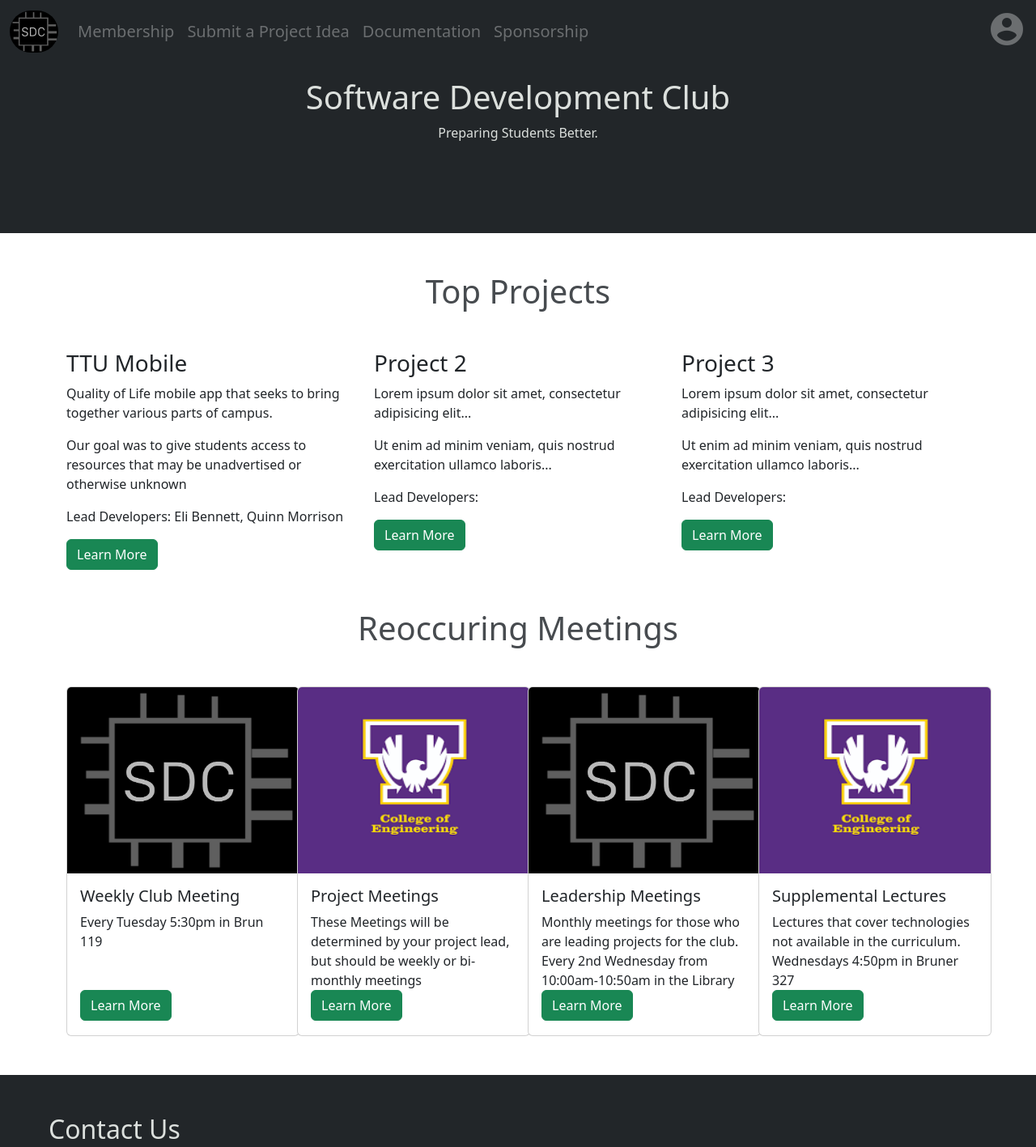
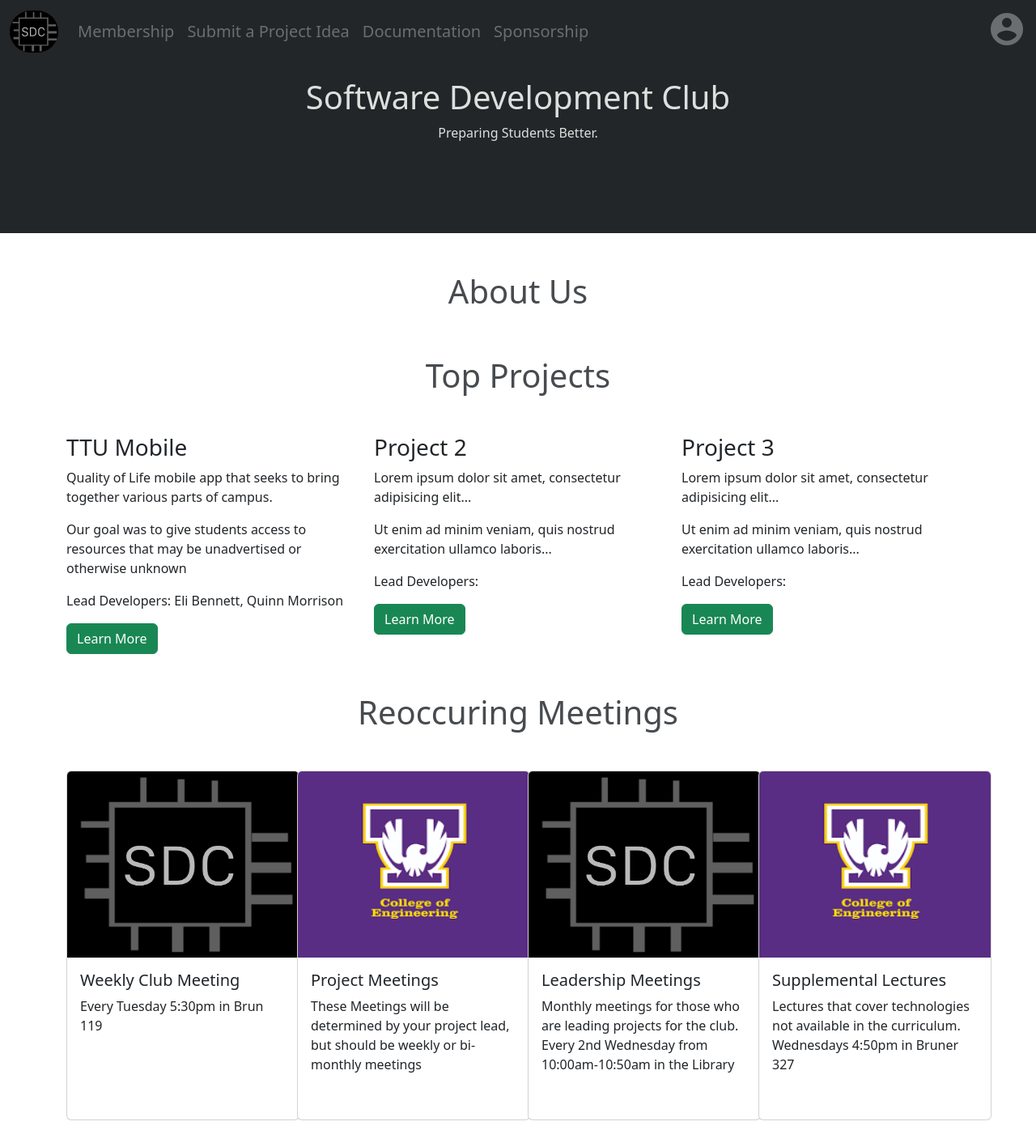
Before and after one commit to sqmorrison/SDC_Website, a plain HTML site: page index.html in a window 1280 px wide. Shown: the top 1417 px of the page at 81% size. Drawn offline with nearby package versions, Linux system fonts and the light colour scheme.

Commit message:
minor changes to index.html and README.md
added an about us section, removed buttons from recurring meetings

```diff
--- a/index.html
+++ b/index.html
@@ -50,6 +50,9 @@
       </div>
     </div>
     <div class="container-fluid pt-5 text-center">
+      <h1 style="color: #474B4F;">About Us</h1>
+    </div>
+    <div class="container-fluid pt-5 text-center">
       <h1 style="color: #474B4F;">Top Projects</h1>
     </div>
     <div class="container mt-5">
@@ -88,7 +91,6 @@
             <div class="card-body">
               <h5 class="card-title">Weekly Club Meeting</h5>
               <p class="card-text" style="height: 5rem;">Every Tuesday 5:30pm in Brun 119</p>
-              <a href="#" class="btn btn-success">Learn More</a>
             </div>
           </div>
         </div>
@@ -98,7 +100,6 @@
           <div class="card-body">
             <h5 class="card-title">Project Meetings</h5>
             <p class="card-text" style="height: 5rem;">These Meetings will be determined by your project lead, but should be weekly or bi-monthly meetings</p>
-            <a href="#" class="btn btn-success">Learn More</a>
           </div>
         </div>
       </div>
@@ -108,7 +109,6 @@
           <div class="card-body">
             <h5 class="card-title">Leadership Meetings</h5>
             <p class="card-text" style="height: 5rem;">Monthly meetings for those who are leading projects for the club. Every 2nd Wednesday from 10:00am-10:50am in the Library</p>
-            <a href="#" class="btn btn-success">Learn More</a>
           </div>
         </div>
       </div>
@@ -118,7 +118,6 @@
           <div class="card-body">
             <h5 class="card-title">Supplemental Lectures</h5>
             <p class="card-text" style="height: 5rem;">Lectures that cover technologies not available in the curriculum. Wednesdays 4:50pm in Bruner 327</p>
-            <a href="#" class="btn btn-success">Learn More</a>
           </div>
         </div>
       </div>
```
Also changed, not shown: 1 other file.
